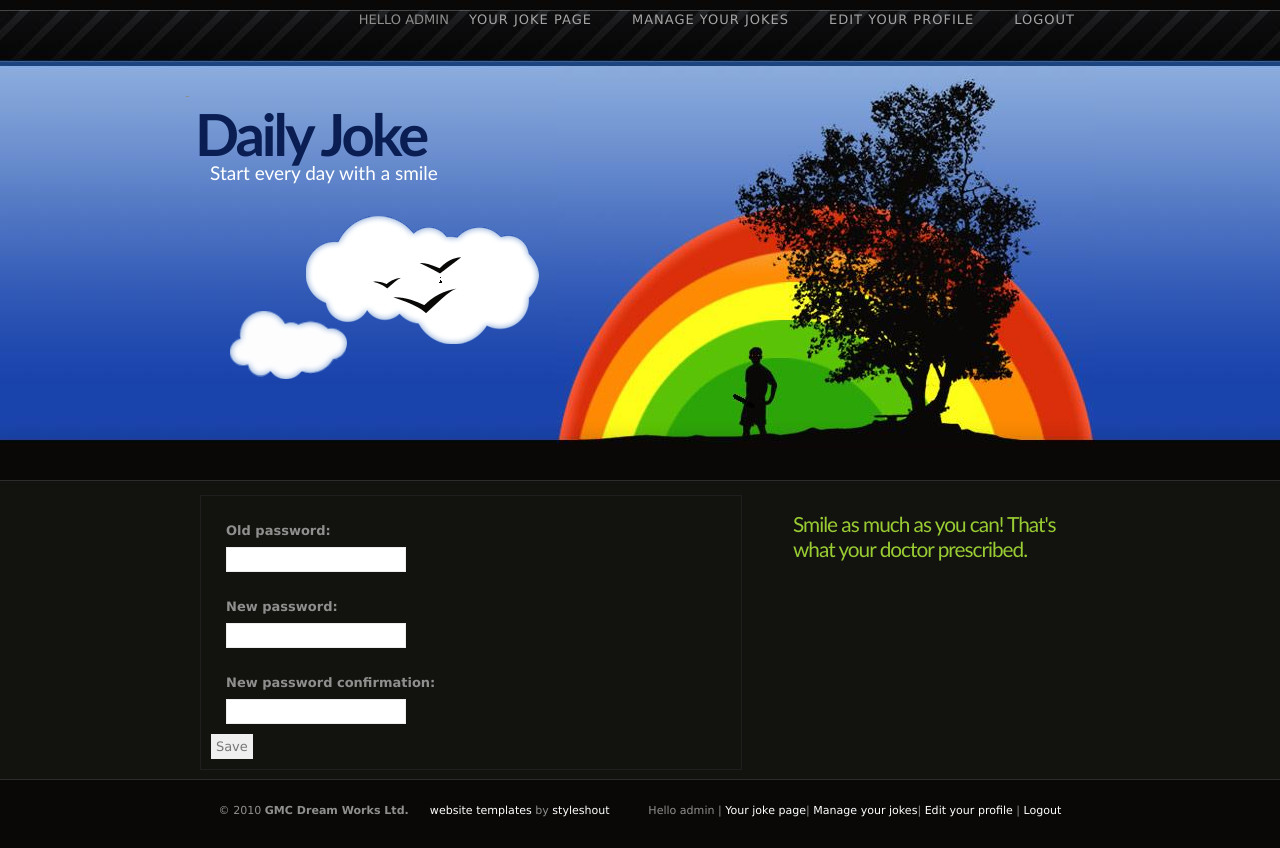
After one commit to nabacg/esmile, a Django app: page /user/edit/password/ in a window 1280 px wide. The commit adds this page. Run offline with Django 3.2, Linux system fonts and the light colour scheme; a user stored in the database is signed in; parts of the project's set-up code (start-up, migrations or seed data) failed here and were passed over.

Commit message:
Stronka do edycji konta uzytkownika oraz stronka do zmiany hasel (ktora nie dziala), obie w wersji bardzo roboczej jesli chodzi o wyglad

```diff
--- a/src/eSmile/main/views.py
+++ b/src/eSmile/main/views.py
@@ -6,13 +6,15 @@ from jokeserver.models import Joke
 from django.contrib.auth.models import User
 from django.contrib.auth import logout
 from django.shortcuts import get_object_or_404, redirect
-from django.contrib.auth.forms import AuthenticationForm, UserCreationForm
+from django.contrib.auth.forms import AuthenticationForm, UserCreationForm,\
+    PasswordChangeForm
 from django.template import RequestContext
 from jokeserver import subscriberfacade, jokefacade
 from django.utils import simplejson
 from django.contrib.auth import login, authenticate
 from main import userfacade
 from django.contrib.auth.decorators import login_required
+from main.forms import UserEditForm
 
 def index(request):
     return render_to_response('main.html',
@@ -87,8 +89,6 @@ def login_user(request):
                               context_instance=RequestContext(request))
 
 def register_user(request):
-    form = UserCreationForm()
-
     if request.method == 'POST':
         form = UserCreationForm(request.POST)
         if form.is_valid():
@@ -102,14 +102,30 @@ def register_user(request):
         'register_form' : form
     }, context_instance=RequestContext(request))
 
-#    error_msg = None
-#    if request.method == "POST": #Tworzenie nowego usera na podstawie danych z postowanego formuarza
-#        user_form = UserCreationForm(request.POST)
-#        create_user(user_form['username'], user_form['password1'])
-#        if user_form.is_valid():
-#            return redirect('login')
-#    else:
-#        #generowanie nowego formularza
-#        user_form = UserCreationForm()
-#
-#    return render_to_response('login.html', {'register_form': user_form })
+@login_required
+def edit_user(request):
+    if request.method == 'POST':
+        form = UserEditForm(request.POST, instance= request.user)
+        if form.is_valid():
+            form.save()
+    else:
+        form = UserEditForm(instance = request.user)
+
+    return render_to_response('user_edit.html',
+                              {'edit_form': form},
+                              context_instance = RequestContext(request))
+
+@login_required
+def change_password(request):
+    if request.method == 'POST':
+        form = PasswordChangeForm(request.user, request.POST)
+        if form.is_valid():
+            request.user.set_password(request.POST['new_password1'])
+            request.user.save()
+            redirect('edit_form')
+    else:
+        form = PasswordChangeForm(request.user)
+
+    return render_to_response('change_password.html',
+                              {'password_form': form},
+                              context_instance = RequestContext(request))
--- /dev/null
+++ b/src/eSmile/templates/change_password.html
@@ -0,0 +1,26 @@
+{% extends "index.html" %}
+
+{% block content %}
+
+	{% if password_form %}
+
+	     {% if password_form.errors %}
+            {% for err in password_form.errors %}
+                <p style="color:red;">Invalid: {{ err }}</p>
+             {% endfor %}
+        {% endif %}
+
+        <form method="post" action="{% url edit_user %}">
+            {% csrf_token %}
+            {{ password_form.as_p }}
+            <input type="submit" value="Save" />
+        </form>
+
+	{% endif %}
+{% endblock %}
+
+{% block sidebar %}
+
+			<h3>Smile as much as you can! That's what your doctor prescribed.</h3>
+
+{% endblock %}
--- a/src/eSmile/templates/index.html
+++ b/src/eSmile/templates/index.html
@@ -28,8 +28,9 @@
 		<ul>
 				{% if user.is_authenticated %}
 					<li>	Hello {{ user.username }} </li>
-					<li>	<a href="{% url user_page user.username %}">Your page</a> </li>
-					<li>	<a href="{% url teller_page user.username %}">Edit your profile</a> </li>
+					<li>	<a href="{% url user_page user.username %}">Your joke page</a> </li>
+					<li>	<a href="{% url teller_page user.username %}">Manage your jokes</a> </li>
+					<li>	<a href="{% url edit_user %}">Edit your profile </a></li>
 					<li>	<a href="{% url logout %}">Logout</a> </li>
 				{% else %}
 					<li><a href="{% url login %}">Login</a></li>
@@ -221,8 +222,9 @@
 			{% block footer %}
 				{% if user.is_authenticated %}
 					Hello {{ user.username }} |
-					<a href="{% url user_page user.username %}">Your page</a>|
-					<a href="{% url teller_page user.username %}">Edit your profile</a>|
+					<a href="{% url user_page user.username %}">Your joke page</a>|
+					<a href="{% url teller_page user.username %}">Manage your jokes</a>|
+					<a href="{% url edit_user %}">Edit your profile </a>|
 					<a href="{% url logout %}">Logout</a>
 				{% else %}
 					<a href="{% url login %}">Login</a>
--- a/src/eSmile/urls.py
+++ b/src/eSmile/urls.py
@@ -22,7 +22,8 @@ urlpatterns = patterns('',
     url(r'user/logout/$', 'main.views.logout_user', name='logout'),
     url(r'user/login/$', 'main.views.login_user', name='login'),
     url(r'user/register/$', 'main.views.register_user', name="register"),
-
+    url(r'user/edit/$', 'main.views.edit_user', name='edit_user'),
+    url(r'user/edit/password/$', 'main.views.change_password', name='change_password'),
     #Main index view
     url(r'^$', 'main.views.index', name='index'),
     # Uncomment the next line to enable the admin:
```
Also changed, not shown: src/eSmile/esmile.db.
